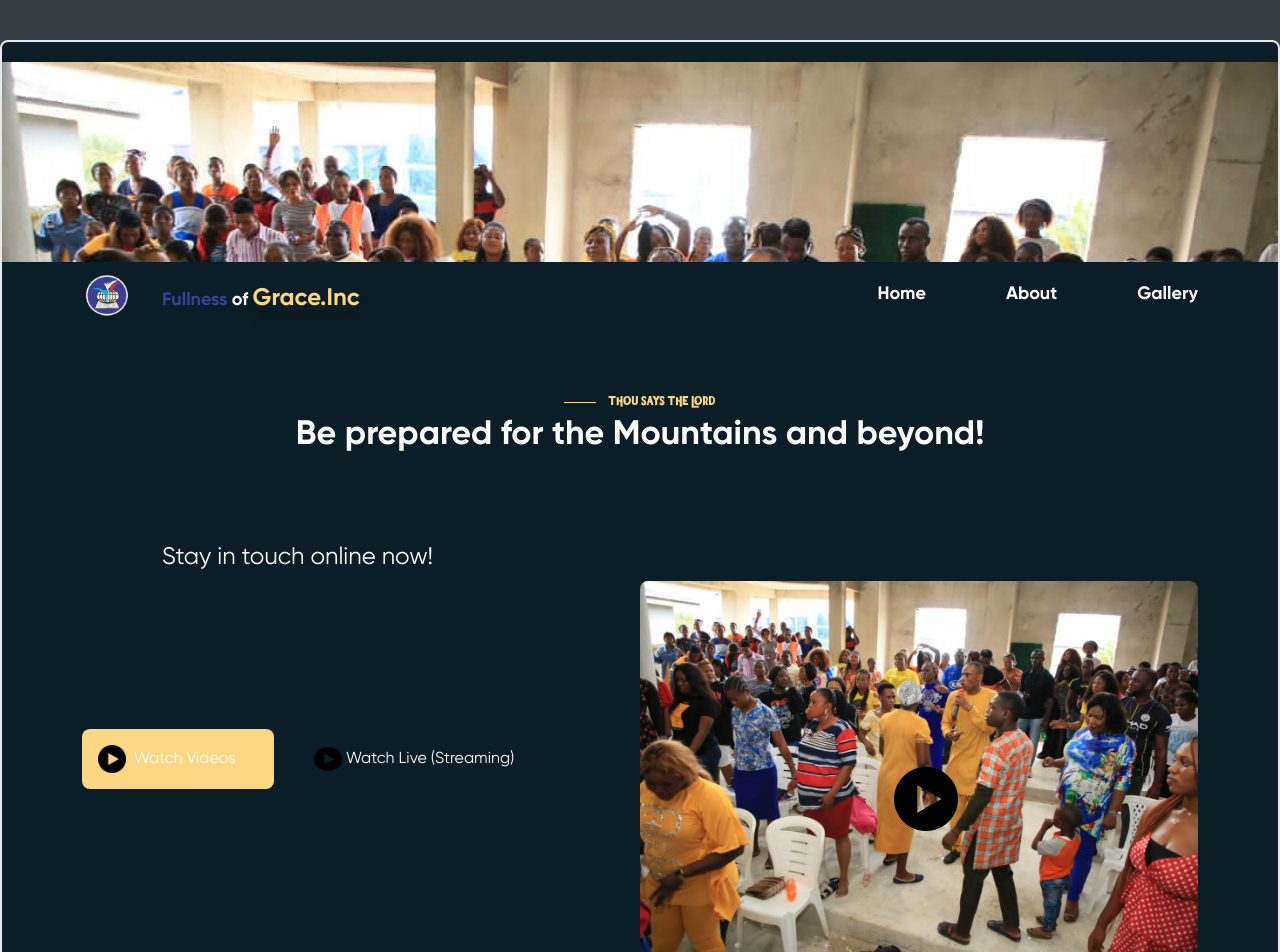
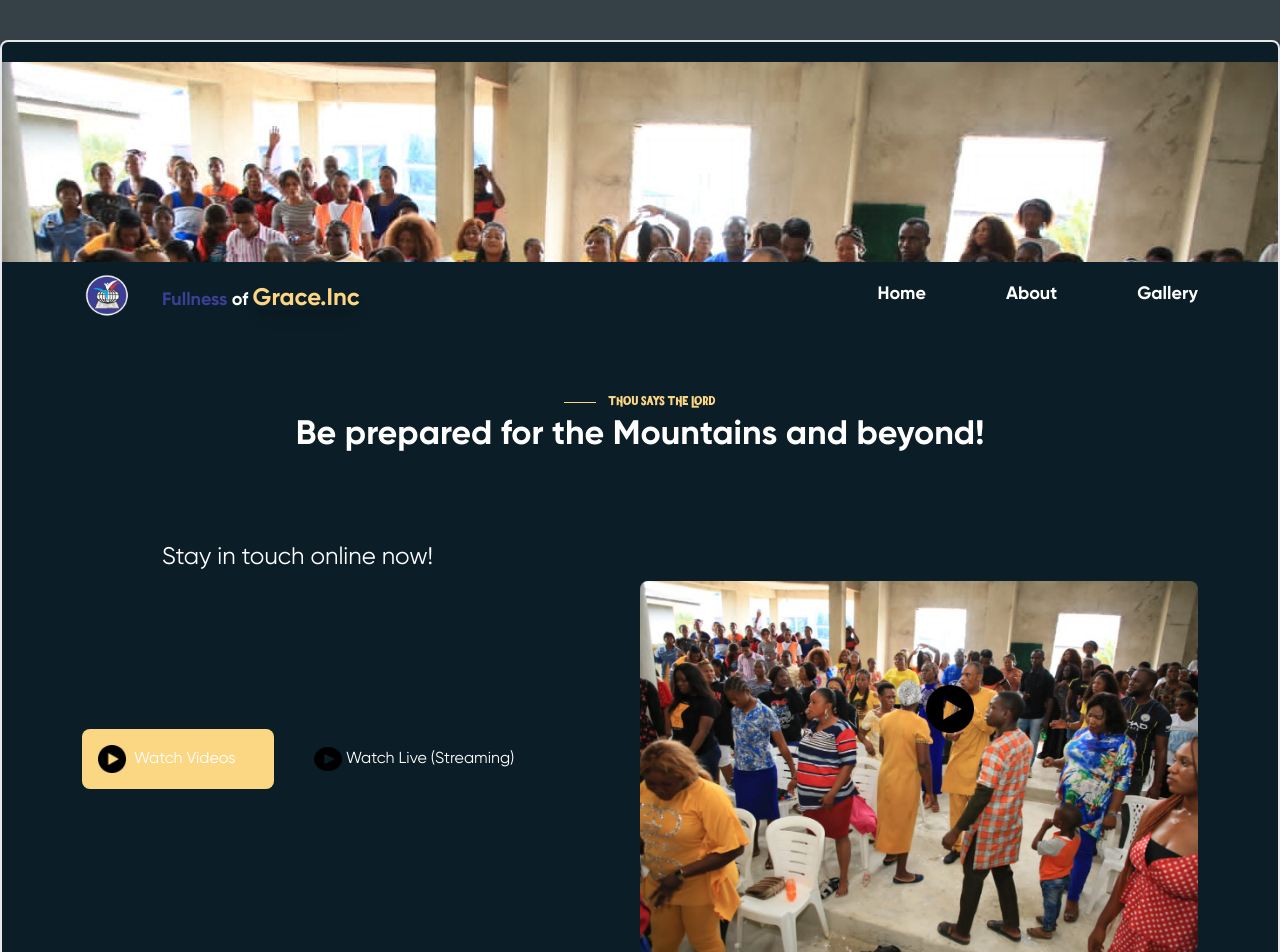
Before and after one commit to phoenix-da-phenom/church-app, a React (Create React App) app: page / in a window 1280 px wide. Shown: the top 952 px of the page. Built offline with nearby package versions, Linux system fonts and the light colour scheme.

Commit message:
Adjust play button for large and small screen

```diff
--- a/src/Components/WatchLive.jsx
+++ b/src/Components/WatchLive.jsx
@@ -4,24 +4,48 @@ export default function WatchLive() {
   return (
     <div className="container relative">
       <h2 className="container text-2xl mb-2">Stay in touch online now!</h2>
-      <div className=" flex  items-center justify-between "  >
+      <div className=" flex  items-center justify-between ">
         <div id="buttons" className=" flex mb-4 space-x-1 md:space-x-4 ">
-           <button className="hover:bg-primary-main p-4  bg-accent-main rounded-lg flex items-center gap-2 w-48">
-            <img src='./Image/play-button.png' alt='image' className="w-1/2 md:w-7" />
+          <button className="hover:bg-primary-main p-4  bg-accent-main rounded-lg flex items-center gap-2 w-48">
+            <img
+              src="./Image/play-button.png"
+              alt="image"
+              className="w-1/2 md:w-7"
+            />
             Watch Videos
-            </button>
+          </button>
           <button className="p-4 pl-6 bg-transparent hover:bg-accent-main rounded-lg flex items-center gap-1">
-          <img src='./Image/play-button.png' alt='image' className="w--3 h-6  md:w-7" />
+            <img
+              src="./Image/play-button.png"
+              alt="image"
+              className="w--3 h-6  md:w-7"
+            />
             Watch Live {"(Streaming)"}
-            </button>
+          </button>
         </div>
-          <div id="floatPlayIcon">
-            <img src="./Image/play-button.png" alt="image" className="w-12 h-12 absolute top-30 right-80 md:w-16 md:h-16" />
-            </div>
 
-        <div id="image"className="w-1/2 ">
 
-          <img src='./Image/archive/PHOTO-2022-11-20-12-38-28.jpg' alt='image' className="rounded-lg hidden md:block" />
+        <div id="image" className="w-1/2 hidden md:block ">
+
+        <div
+          id="floatPlayIcon"
+          className="absolute md:top-36 md:right-40 lg:right-72  md:w-16 md:h-16"
+        >
+          <img
+            src="./Image/play-button.png"
+            alt="image"
+            className="w-12 h-12"
+          />
+        </div>
+
+
+
+
+          <img
+            src="./Image/archive/PHOTO-2022-11-20-12-38-28.jpg"
+            alt="image"
+            className="rounded-lg "
+          />
         </div>
       </div>
     </div>
```
